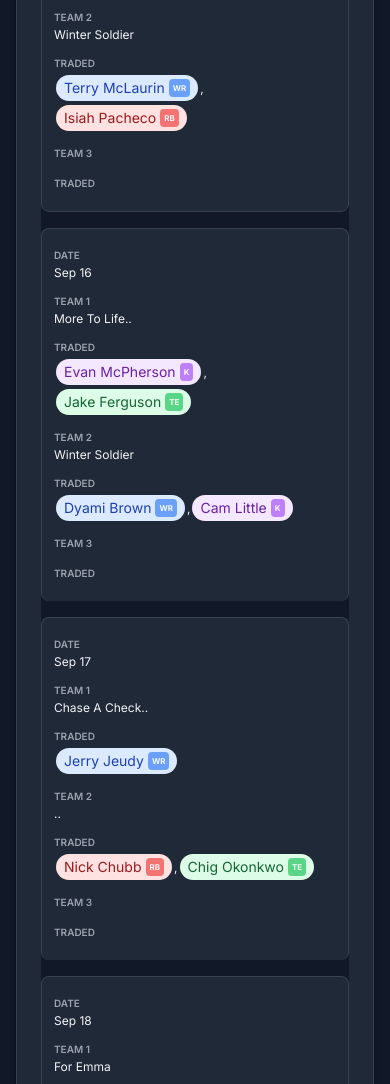
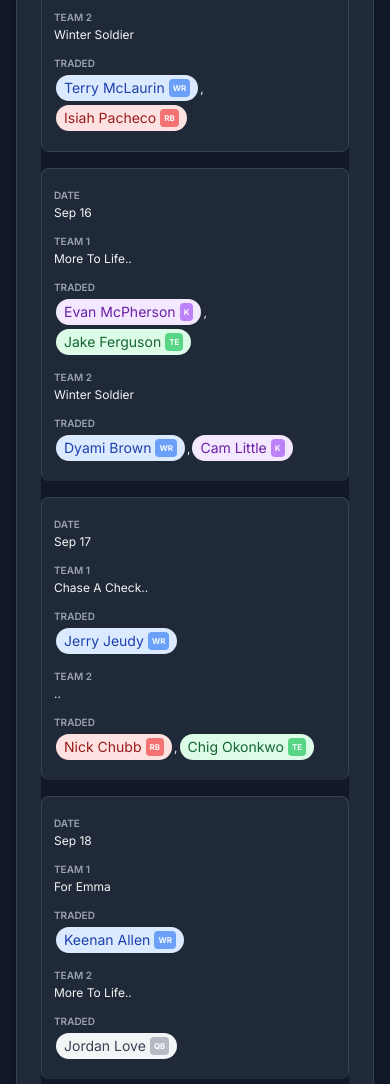
Before and after one commit to kjmitchelljr/ff-trade-analysis, a plain HTML site: page index.html in a window 390 px wide. Shown: the part 780-1864 px from the top of the page. Drawn offline with nearby package versions, Linux system fonts and the light colour scheme.

Commit message:
Remove team 3 on mobile layout

```diff
--- a/index.html
+++ b/index.html
@@ -232,6 +232,10 @@
           color: #9ca3af;
           display: block;
           margin-bottom: 0.125rem;
+        }
+        /* Hide empty Team 3 cells on mobile */
+        .trade-table tbody td.empty-team3 {
+          display: none;
         }
       }
     </style>
@@ -862,6 +866,18 @@
           }
         });
 
+        // Hide empty Team 3 cells on mobile
+        tableRows.forEach((row) => {
+          const team3Cell = row.querySelector('td[data-label="Team 3"]');
+          if (team3Cell && team3Cell.textContent.trim() === "") {
+            team3Cell.classList.add("empty-team3");
+            const nextCell = team3Cell.nextElementSibling;
+            if (nextCell && nextCell.getAttribute("data-label") === "Traded") {
+              nextCell.classList.add("empty-team3");
+            }
+          }
+        });
+
         // Calculate position breakdown BEFORE color coding
         const positionCounts = {
           RB: 0,
```
